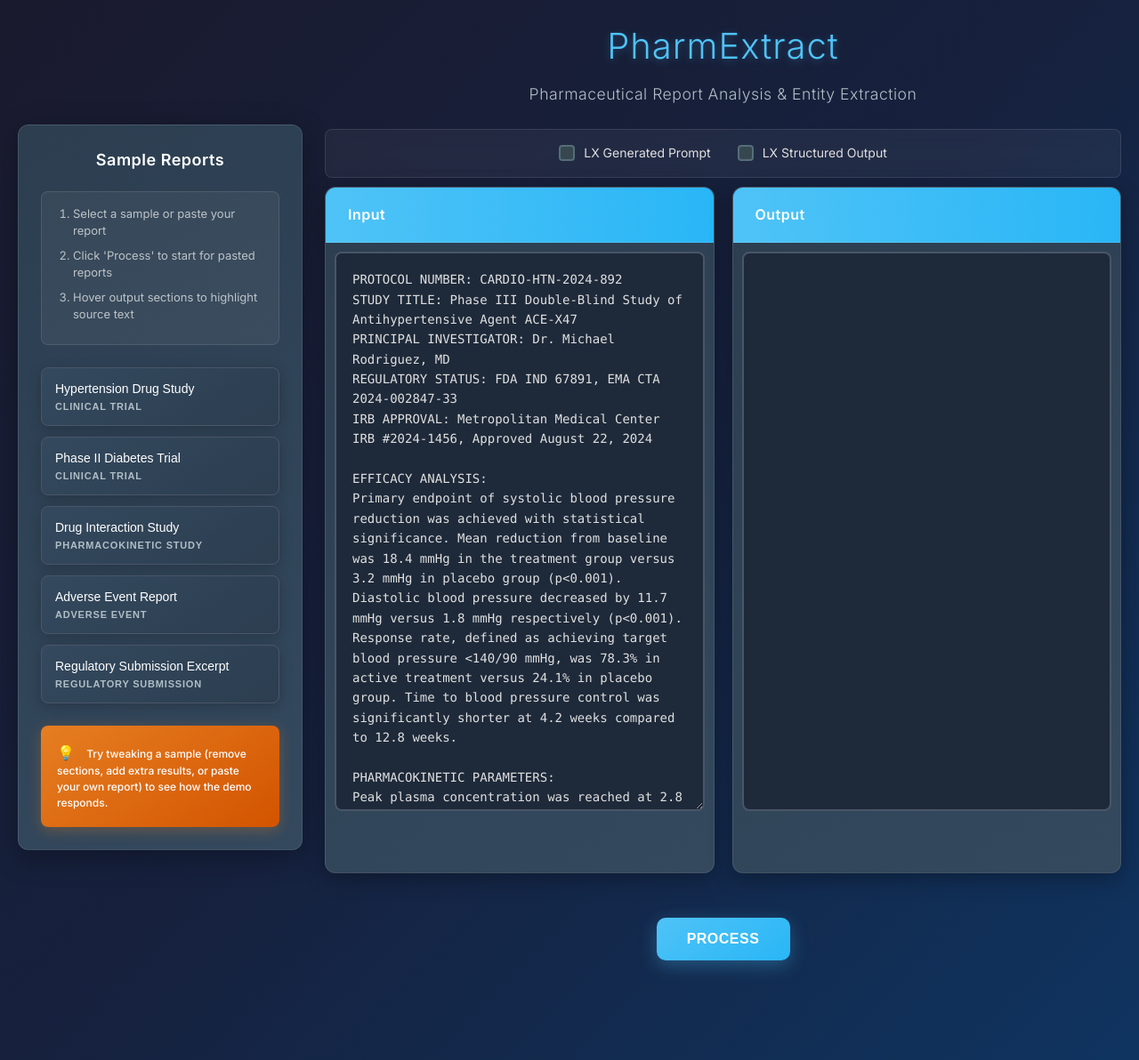
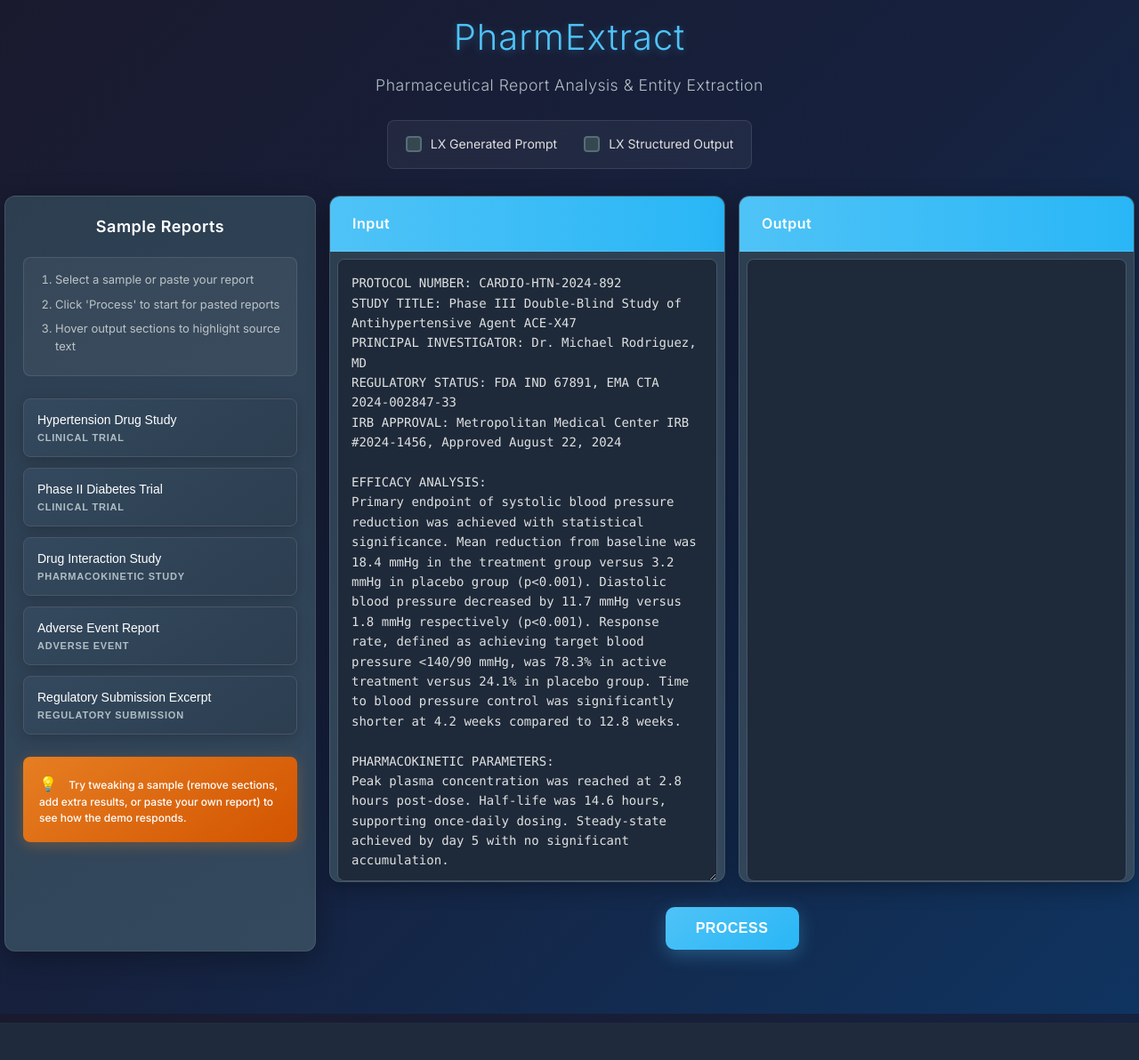
Before and after one commit to 913165/Langextract_input_output, a Flask app: page / in a window 1280 px wide. Shown: the whole page at 89% size. After the commit the page ends 1150 px from the top, so only its background shows below. Run offline with Flask 3, Linux system fonts and the light colour scheme.

Commit message:
look and feel

```diff
--- a/static/style.css
+++ b/static/style.css
@@ -14,26 +14,28 @@
 }
 
 .container {
-    max-width: 1400px;
+    max-width: 1800px; /* Increased from 1400px to fit Windows better */
     margin: 0 auto;
-    padding: 20px;
+    padding: 10px 5px; /* Reduced padding further */
     display: flex;
-    gap: 25px;
-    align-items: flex-start;
+    flex-direction: column; /* Changed to column layout to stack header above content */
+    gap: 15px; /* Reduced gap from 25px */
+    align-items: stretch; /* Changed to stretch to make header full width */
 }
 
 /* Sample Reports Sidebar - Left Side */
 .sample-reports-sidebar {
-    width: 320px;
+    width: 350px; /* Reduced from 380px to save space */
     background: linear-gradient(145deg, #2c3e50 0%, #34495e 100%);
     border-radius: 12px;
-    padding: 25px;
-    height: fit-content;
+    padding: 20px; /* Reduced padding from 25px */
+    height: 850px; /* Increased from 800px to make it a little longer */
     position: relative;
     box-shadow: 0 8px 32px rgba(0, 0, 0, 0.3);
     backdrop-filter: blur(10px);
     border: 1px solid rgba(255, 255, 255, 0.1);
-    margin-top: 120px;
+    margin-top: 0; /* Removed margin-top to align with input/output panels */
+    overflow-y: auto; /* Add scrollbar if content overflows */
 }
 
 .sample-reports-sidebar h3 {
@@ -127,29 +129,17 @@
     font-weight: 500;
 }
 
-/* Main Content Area - Right Side */
-.panels-container {
-    flex: 1;
+/* Header Section - Centered across entire application */
+.app-header {
+    text-align: center;
+    margin-bottom: 15px; /* Reduced margin from 20px */
     display: flex;
     flex-direction: column;
-    gap: 10px;
-}
-
-/* Input and Output Panels Container */
-.panels-row {
-    display: flex;
-    gap: 20px;
-    margin-bottom: 20px;
-}
-
-.input-panel, .output-panel {
-    flex: 1;
-}
-
-/* Header Section */
-.app-header {
-    text-align: center;
-    margin-bottom: 0;
+    align-items: center;
+    justify-content: center;
+    width: 100%;
+    position: relative;
+    z-index: 10;
 }
 
 .app-header h1 {
@@ -159,6 +149,7 @@
     font-weight: 300;
     letter-spacing: 1px;
     text-shadow: 0 2px 10px rgba(79, 195, 247, 0.3);
+    text-align: center;
 }
 
 .app-header .subtitle {
@@ -167,6 +158,52 @@
     font-size: 1.1em;
     font-weight: 300;
     letter-spacing: 0.5px;
+    text-align: center;
+}
+
+/* Content area with sidebar and panels */
+.content-area {
+    display: flex;
+    gap: 15px; /* Reduced gap from 25px */
+    align-items: flex-start;
+    margin-top: 0; /* Ensure no extra spacing */
+}
+
+/* Main Content Area - Right Side */
+.panels-container {
+    flex: 1;
+    display: flex;
+    flex-direction: column;
+    gap: 10px;
+    margin-bottom: 0; /* Remove bottom margin */
+}
+
+/* Input and Output Panels Container */
+.panels-row {
+    display: flex;
+    gap: 15px; /* Reduced gap from 30px */
+    margin-bottom: 0; /* Remove bottom margin completely */
+}
+
+.input-panel, .output-panel {
+    flex: 1;
+}
+
+/* Force remove any remaining bottom spacing */
+.input-panel, .output-panel {
+    flex: 1;
+    margin-bottom: 8px !important; /* Add minimal bottom margin for polish */
+    padding-bottom: 0 !important;
+}
+
+.input-panel .panel-content, .output-panel .panel-content {
+    margin-bottom: 0 !important;
+    padding-bottom: 0 !important;
+}
+
+.input-panel .panel, .output-panel .panel {
+    margin-bottom: 8px !important; /* Add minimal bottom margin for polish */
+    padding-bottom: 0 !important;
 }
 
 /* Checkbox styling */
@@ -235,17 +272,19 @@
     box-shadow: 0 6px 25px rgba(0, 0, 0, 0.3);
     backdrop-filter: blur(10px);
     border: 1px solid rgba(255, 255, 255, 0.1);
+    margin-bottom: 0; /* Remove any panel bottom margin */
 }
 
 .panel-header {
     background: linear-gradient(90deg, #4fc3f7 0%, #29b6f6 100%);
     padding: 18px 25px;
     border-bottom: 1px solid rgba(255, 255, 255, 0.1);
+    margin-bottom: 0; /* Remove header bottom margin */
 }
 
 .panel-header h3 {
     color: #ffffff;
-    margin: 0;
+    margin: 0; /* Remove all margins from header text */
     font-size: 16px;
     font-weight: 600;
     letter-spacing: 0.5px;
@@ -253,8 +292,11 @@
 
 /* Panel content to accommodate larger textareas */
 .panel-content {
-    padding: 10px; /* Reduced padding */
+    padding: 8px 8px 0 8px; /* No bottom padding */
     min-height: 708px; /* Increased height by 10% from 644px */
+    margin-bottom: 0; /* Remove bottom margin */
+    display: flex; /* Make it a flex container */
+    flex-direction: column; /* Stack content vertically */
 }
 
 /* Output panel content - fixed height with scroll */
@@ -263,20 +305,23 @@
     overflow-y: auto;
 }
 
-/* Textarea styling */
+/* Ensure textareas fill the space completely */
 #inputText, #outputContent {
     width: 100%;
     min-height: 629px; /* Increased height by 10% from 572px */
     background: #1e2a3a;
-    border: 2px solid #4a5568;
+    border: 1px solid #4a5568; /* Made border thinner from 2px to 1px */
     border-radius: 8px;
     color: #e0e0e0;
-    padding: 18px;
+    padding: 15px 15px 0 15px; /* No bottom padding */
     font-family: 'Consolas', 'Monaco', 'Courier New', monospace;
     font-size: 14px;
     line-height: 1.6;
     resize: vertical;
     transition: all 0.3s ease;
+    margin-bottom: 0 !important; /* Force remove bottom margin */
+    padding-bottom: 0 !important; /* Force remove bottom padding */
+    flex: 1; /* Take up all available space */
 }
 
 #inputText:focus, #outputContent:focus {
@@ -293,7 +338,7 @@
 .button-container {
     display: flex;
     justify-content: center;
-    margin: 20px 0;
+    margin: 10px 0 0 0; /* Only top margin, no bottom */
 }
 
 /* Process button styling */
@@ -343,7 +388,8 @@
     background: linear-gradient(145deg, #2c3e50 0%, #34495e 100%);
     border-radius: 12px;
     padding: 20px;
-    margin-top: 20px;
+    margin-top: 10px; /* Reduced from 20px */
+    margin-bottom: 0; /* No bottom margin */
     border: 1px solid rgba(255, 255, 255, 0.1);
     box-shadow: 0 4px 20px rgba(0, 0, 0, 0.2);
     opacity: 0;
--- a/templates/index.html
+++ b/templates/index.html
@@ -11,6 +11,27 @@
 </head>
 <body>
     <div class="container">
+        <!-- Header Section - Centered across entire application -->
+        <header class="app-header">
+            <h1>PharmExtract</h1>
+            <p class="subtitle">Pharmaceutical Report Analysis & Entity Extraction</p>
+
+            <div class="checkbox-container">
+                <label class="checkbox-label">
+                    <input type="checkbox" id="lxPrompt">
+                    <span class="checkmark"></span>
+                    LX Generated Prompt
+                </label>
+                <label class="checkbox-label">
+                    <input type="checkbox" id="lxData">
+                    <span class="checkmark"></span>
+                    LX Structured Output
+                </label>
+            </div>
+        </header>
+
+        <!-- Content Area with Sidebar and Main Panels -->
+        <div class="content-area">
             <!-- Left Sidebar: Sample Reports -->
             <aside class="sample-reports-sidebar">
                 <h3>Sample Reports</h3>
@@ -58,25 +79,6 @@
 
             <!-- Right Side: Main Content Area -->
             <main class="panels-container">
-            <!-- Header Section -->
-            <header class="app-header">
-                <h1>PharmExtract</h1>
-                <p class="subtitle">Pharmaceutical Report Analysis & Entity Extraction</p>
-
-                <div class="checkbox-container">
-                    <label class="checkbox-label">
-                        <input type="checkbox" id="lxPrompt">
-                        <span class="checkmark"></span>
-                        LX Generated Prompt
-                    </label>
-                    <label class="checkbox-label">
-                        <input type="checkbox" id="lxData">
-                        <span class="checkmark"></span>
-                        LX Structured Output
-                    </label>
-                </div>
-            </header>
-
                 <!-- Input and Output Panels Row -->
                 <div class="panels-row">
                     <!-- Input Panel -->
@@ -122,6 +124,7 @@
                 </section>
             </main>
         </div>
+    </div>
 
     <script src="{{ url_for('static', filename='app.js') }}"></script>
 </body>
```
Also changed, not shown: 1 other file. Lines whose indentation alone changed are shown as unchanged.
